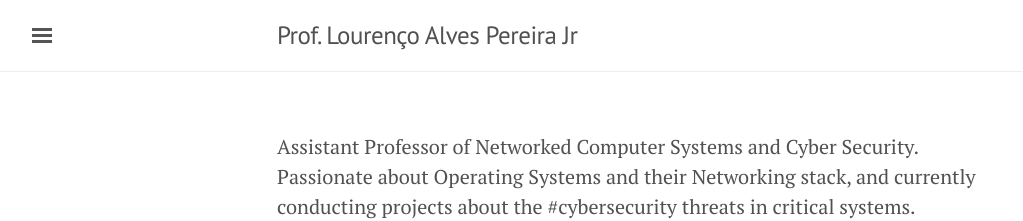
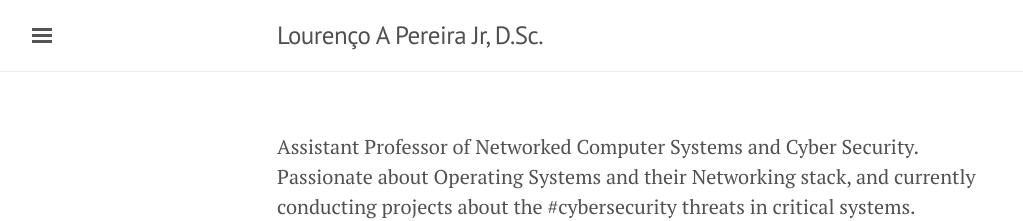
Before and after one commit to ljr/ljr.github.io, a Jekyll site: the page built from index.md, in a window 1280 px wide. Shown: the top 221 px of the page, without its empty margins (3-1026 px from the left). Built offline with Jekyll 4.4.1, drawn with Linux system fonts in a browser that asks for light colours.

Commit message:
changing name presentation

```diff
--- a/_config.yml
+++ b/_config.yml
@@ -10,7 +10,7 @@
 
 
 # Setup
-title:               Prof. Lourenço Alves Pereira Jr
+title:               Lourenço A Pereira Jr, D.Sc.
 tagline:             ''
 description:         '<img height="256" src="/public/me.jpg" />'
 url:                 https://ljr.github.io
```
